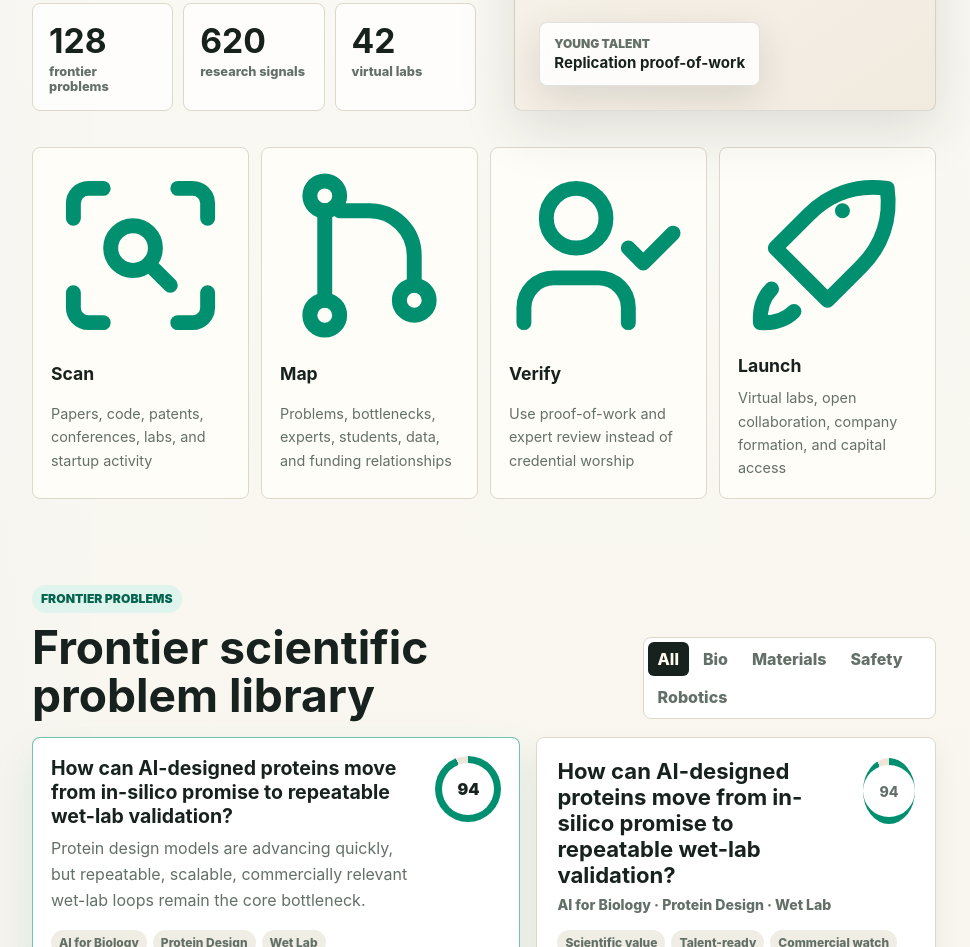
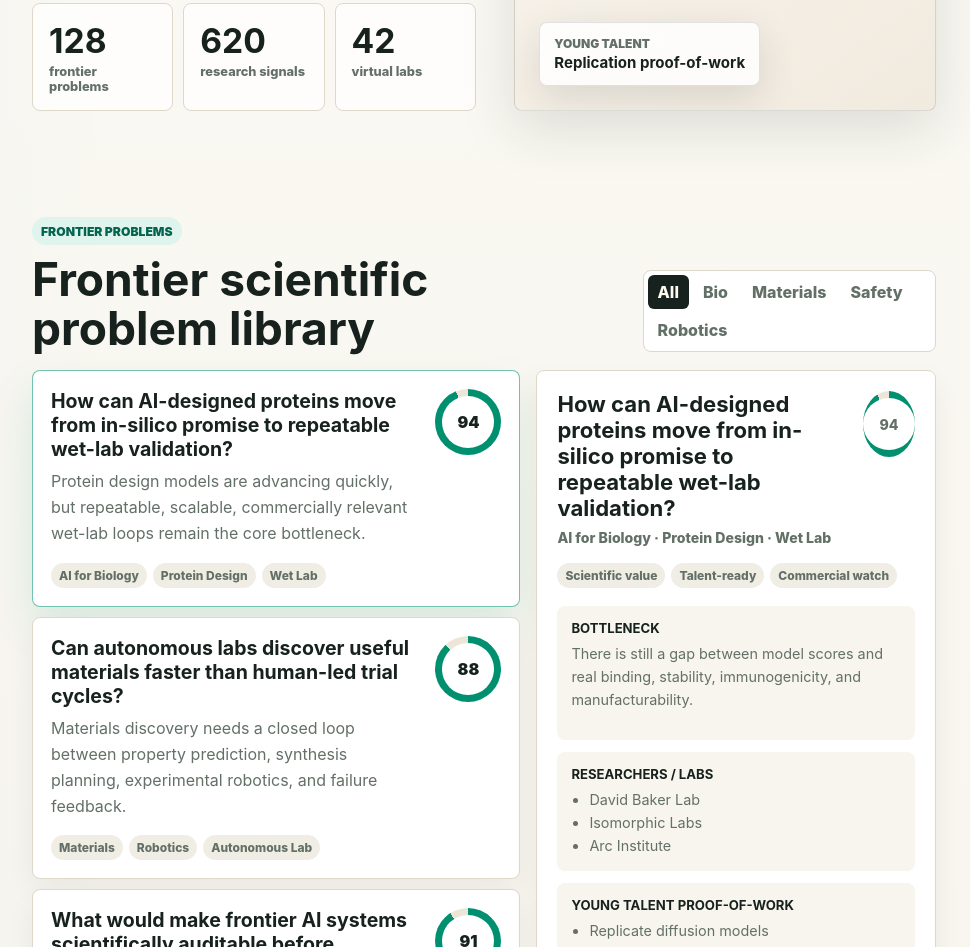
Before and after one commit to 19800104zhao-svg/aisci.fans, a website: page index.html in a window 1280 px wide. Shown: the part 853-1800 px from the top of the page, without its empty margins (296-1266 px from the left). Drawn offline with Linux system fonts and the light colour scheme.

Commit message:
Remove operating loop strip

```diff
--- a/app.js
+++ b/app.js
@@ -11,7 +11,6 @@ const ICONS = {
     '<path d="M2 12c0-5.5 4.5-10 10-10 3.2 0 6 1.5 7.8 3.9"></path><path d="M5 19.5c1-1.7 1.5-3.6 1.5-5.5a5.5 5.5 0 0 1 11 0c0 1.3-.2 2.6-.7 3.8"></path><path d="M9.5 22c1.2-2.2 1.8-4.8 1.8-8a.7.7 0 0 1 1.4 0c0 2.8-.4 5.4-1.2 7.7"></path><path d="M14.8 21c.6-2.1.9-4.4.9-7a3.7 3.7 0 0 0-7.4 0c0 .8-.1 1.6-.3 2.4"></path>',
   "flask-conical":
     '<path d="M10 2v6.5L4.2 19A2 2 0 0 0 6 22h12a2 2 0 0 0 1.8-3L14 8.5V2"></path><path d="M8 2h8"></path><path d="M7 16h10"></path>',
-  "git-branch": '<circle cx="6" cy="4" r="2"></circle><circle cx="18" cy="18" r="2"></circle><circle cx="6" cy="20" r="2"></circle><path d="M6 6v12"></path><path d="M8 6h4a6 6 0 0 1 6 6v4"></path>',
   landmark:
     '<path d="M3 22h18"></path><path d="M6 18V9"></path><path d="M10 18V9"></path><path d="M14 18V9"></path><path d="M18 18V9"></path><path d="m12 2 9 5H3l9-5Z"></path>',
   "line-chart": '<path d="M3 3v18h18"></path><path d="m19 9-5 5-4-4-4 6"></path>',
@@ -24,16 +23,12 @@ const ICONS = {
   radar:
     '<path d="M19.1 4.9A10 10 0 1 1 4.9 19.1"></path><path d="M12 12 20 4"></path><path d="M7.8 12a4.2 4.2 0 0 1 4.2-4.2"></path><path d="M4.7 12A7.3 7.3 0 0 1 12 4.7"></path>',
   "refresh-cw": '<path d="M21 12a9 9 0 0 1-15.4 6.4L3 16"></path><path d="M3 21v-5h5"></path><path d="M3 12A9 9 0 0 1 18.4 5.6L21 8"></path><path d="M16 8h5V3"></path>',
-  rocket:
-    '<path d="M4.5 16.5c-1.1 1.1-1.6 2.8-1.5 4.5 1.7.1 3.4-.4 4.5-1.5"></path><path d="M9 15 5 11l4.5-4.5C12.2 3.8 15.8 2.4 20 3c.6 4.2-.8 7.8-3.5 10.5L12 18l-3-3Z"></path><path d="M14 6h.01"></path>',
   search: '<circle cx="11" cy="11" r="7"></circle><path d="m20 20-3.5-3.5"></path>',
   send: '<path d="m22 2-7 20-4-9-9-4 20-7Z"></path><path d="M22 2 11 13"></path>',
-  "scan-search": '<path d="M7 3H5a2 2 0 0 0-2 2v2"></path><path d="M17 3h2a2 2 0 0 1 2 2v2"></path><path d="M7 21H5a2 2 0 0 1-2-2v-2"></path><path d="M17 21h2a2 2 0 0 0 2-2v-2"></path><circle cx="11" cy="11" r="3"></circle><path d="m16 16-2.2-2.2"></path>',
   "shield-alert": '<path d="M12 22s8-4 8-10V5l-8-3-8 3v7c0 6 8 10 8 10Z"></path><path d="M12 8v4"></path><path d="M12 16h.01"></path>',
   sparkles:
     '<path d="M12 3 10.4 8.4 5 10l5.4 1.6L12 17l1.6-5.4L19 10l-5.4-1.6L12 3Z"></path><path d="M19 15l-.8 2.2L16 18l2.2.8L19 21l.8-2.2L22 18l-2.2-.8L19 15Z"></path><path d="M5 3l-.7 1.7L2.5 5.5l1.8.7L5 8l.7-1.8 1.8-.7-1.8-.8L5 3Z"></path>',
   target: '<circle cx="12" cy="12" r="9"></circle><circle cx="12" cy="12" r="5"></circle><circle cx="12" cy="12" r="1"></circle>',
-  "user-check": '<path d="M16 21v-2a4 4 0 0 0-4-4H6a4 4 0 0 0-4 4v2"></path><circle cx="9" cy="7" r="4"></circle><path d="m16 11 2 2 4-4"></path>',
   users:
     '<path d="M16 21v-2a4 4 0 0 0-4-4H6a4 4 0 0 0-4 4v2"></path><circle cx="9" cy="7" r="4"></circle><path d="M22 21v-2a4 4 0 0 0-3-3.9"></path><path d="M16 3.1a4 4 0 0 1 0 7.8"></path>',
   x: '<path d="M18 6 6 18"></path><path d="m6 6 12 12"></path>',
@@ -75,15 +70,6 @@ const UI_TEXT = {
     graphCardOneText: "Autonomous wet-lab validation",
     graphCardTwoLabel: "Young talent",
     graphCardTwoText: "Replication proof-of-work",
-    opsAria: "AISci operating loop",
-    opsScanTitle: "Scan",
-    opsScanBody: "Papers, code, patents, conferences, labs, and startup activity",
-    opsMapTitle: "Map",
-    opsMapBody: "Problems, bottlenecks, experts, students, data, and funding relationships",
-    opsVerifyTitle: "Verify",
-    opsVerifyBody: "Use proof-of-work and expert review instead of credential worship",
-    opsLaunchTitle: "Launch",
-    opsLaunchBody: "Virtual labs, open collaboration, company formation, and capital access",
     problemsKicker: "Frontier Problems",
     problemsTitle: "Frontier scientific problem library",
     problemFiltersAria: "Problem filters",
@@ -251,15 +237,6 @@ const UI_TEXT = {
     graphCardOneText: "自主湿实验验证",
     graphCardTwoLabel: "年轻人才",
     graphCardTwoText: "复现型 proof-of-work",
-    opsAria: "AISci 运行闭环",
-    opsScanTitle: "扫描",
-    opsScanBody: "论文、代码、专利、会议、实验室、公司动态",
-    opsMapTitle: "建图",
-    opsMapBody: "问题、瓶颈、专家、学生、数据和资金关系",
-    opsVerifyTitle: "验证",
-    opsVerifyBody: "用 proof-of-work 和专家背书替代头衔崇拜",
-    opsLaunchTitle: "启动",
-    opsLaunchBody: "虚拟实验室、开源协作、公司化与资本连接",
     problemsKicker: "前沿问题",
     problemsTitle: "前沿科学问题库",
     problemFiltersAria: "问题筛选",
@@ -422,15 +399,6 @@ const UI_TEXT = {
     graphCardOneText: "自律型ウェットラボ検証",
     graphCardTwoLabel: "若い才能",
     graphCardTwoText: "再現による proof-of-work",
-    opsAria: "AISci 運用ループ",
-    opsScanTitle: "Scan",
-    opsScanBody: "論文、コード、特許、会議、ラボ、企業活動を収集",
-    opsMapTitle: "Map",
-    opsMapBody: "課題、ボトルネック、専門家、学生、データ、資金関係を接続",
-    opsVerifyTitle: "Verify",
-    opsVerifyBody: "肩書きではなく proof-of-work と専門家レビューで検証",
-    opsLaunchTitle: "Launch",
-    opsLaunchBody: "バーチャルラボ、オープン協力、会社化、資本アクセスへ展開",
     problemsKicker: "先端課題",
     problemsTitle: "先端科学課題ライブラリ",
     problemFiltersAria: "課題フィルター",
--- a/index.html
+++ b/index.html
@@ -137,29 +137,6 @@
               <strong data-i18n="graphCardTwoText">Replication proof-of-work</strong>
             </div>
           </div>
-        </section>
-
-        <section class="ops-strip" aria-label="AISci operating loop" data-i18n-aria-label="opsAria">
-          <article>
-            <i data-lucide="scan-search"></i>
-            <strong data-i18n="opsScanTitle">Scan</strong>
-            <span data-i18n="opsScanBody">Papers, code, patents, conferences, labs, and startup activity</span>
-          </article>
-          <article>
-            <i data-lucide="git-branch"></i>
-            <strong data-i18n="opsMapTitle">Map</strong>
-            <span data-i18n="opsMapBody">Problems, bottlenecks, experts, students, data, and funding relationships</span>
-          </article>
-          <article>
-            <i data-lucide="user-check"></i>
-            <strong data-i18n="opsVerifyTitle">Verify</strong>
-            <span data-i18n="opsVerifyBody">Use proof-of-work and expert review instead of credential worship</span>
-          </article>
-          <article>
-            <i data-lucide="rocket"></i>
-            <strong data-i18n="opsLaunchTitle">Launch</strong>
-            <span data-i18n="opsLaunchBody">Virtual labs, open collaboration, company formation, and capital access</span>
-          </article>
         </section>
 
         <section id="problems" class="workspace-section">
--- a/styles.css
+++ b/styles.css
@@ -456,37 +456,6 @@ h1 {
 .graph-card-b {
   left: 24px;
   bottom: 24px;
-}
-
-.ops-strip {
-  display: grid;
-  grid-template-columns: repeat(4, minmax(0, 1fr));
-  gap: 12px;
-  margin-bottom: 50px;
-}
-
-.ops-strip article {
-  display: grid;
-  gap: 10px;
-  min-height: 164px;
-  padding: 18px;
-  border: 1px solid var(--line);
-  border-radius: var(--radius);
-  background: var(--panel);
-}
-
-.ops-strip svg {
-  color: var(--green);
-}
-
-.ops-strip strong {
-  font-size: 1.1rem;
-}
-
-.ops-strip span {
-  color: var(--muted);
-  font-size: 0.9rem;
-  line-height: 1.62;
 }
 
 .workspace-section {
@@ -1183,7 +1152,6 @@ h1 {
     min-height: 440px;
   }
 
-  .ops-strip,
   .lab-grid {
     grid-template-columns: repeat(2, minmax(0, 1fr));
   }
@@ -1272,7 +1240,6 @@ h1 {
   }
 
   .hero-metrics,
-  .ops-strip,
   .lab-grid,
   .console-grid {
     grid-template-columns: 1fr;
```
